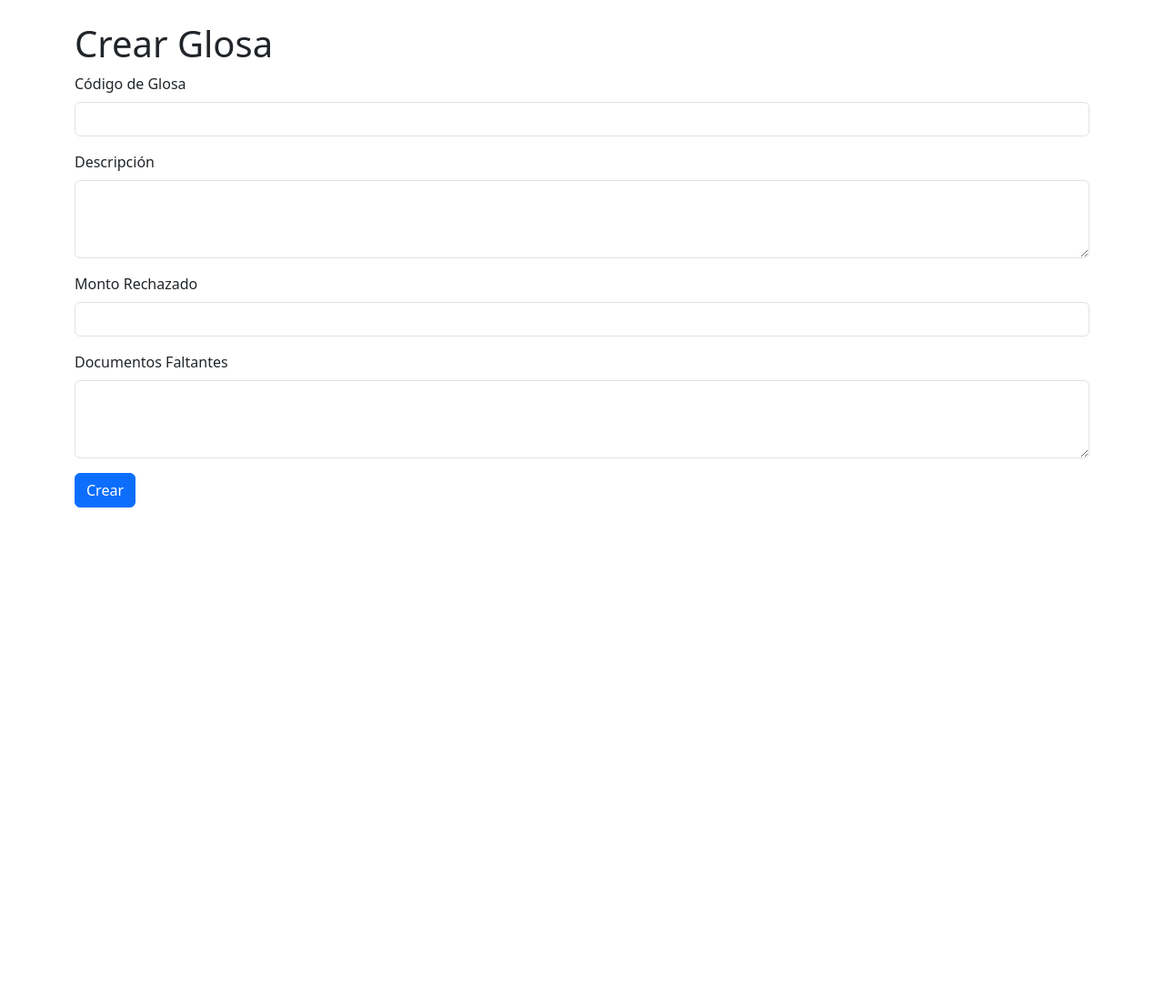
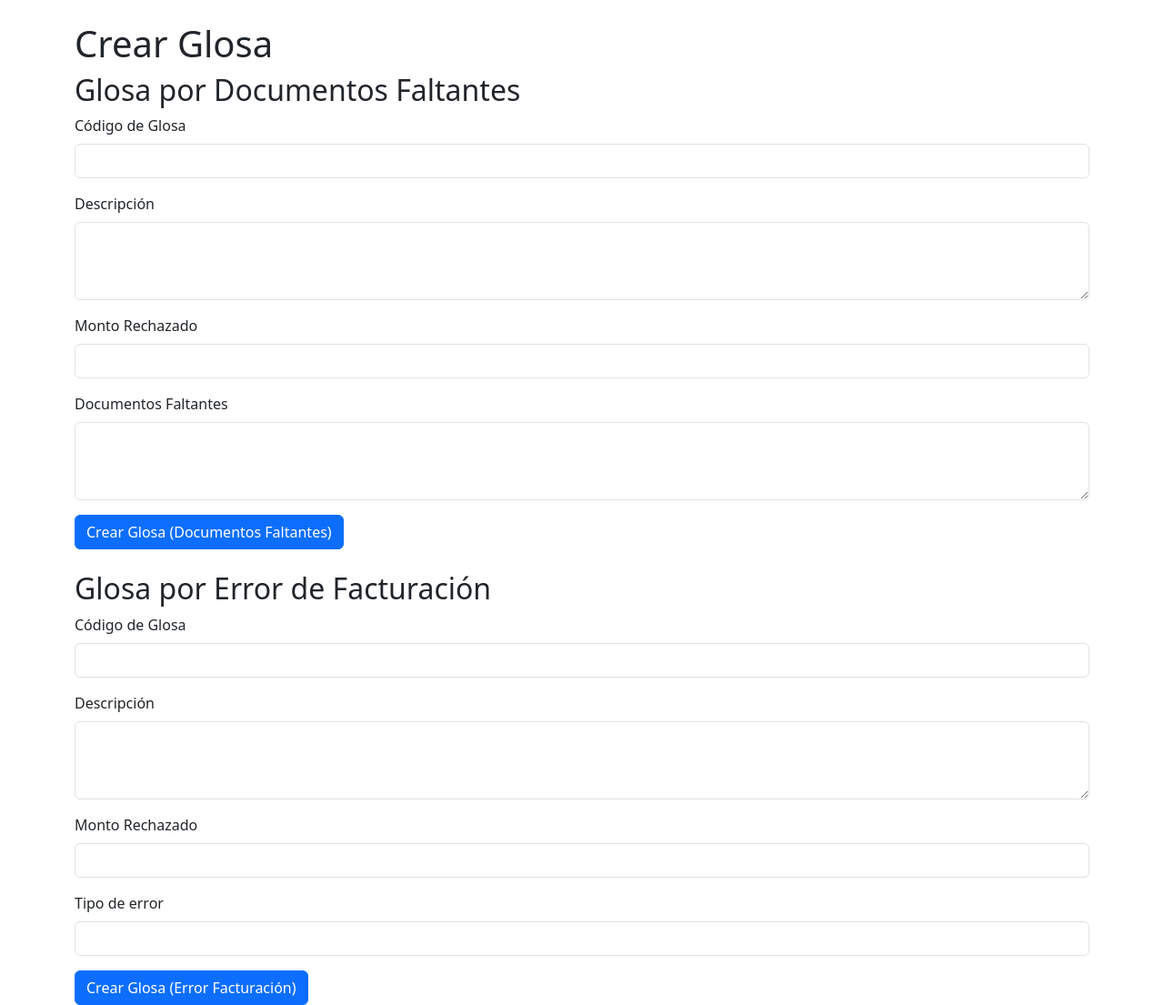
Before and after one commit to Scorhenao/glosasDjango, a Django app: template glosasD/templates/glosas/create_glosa.html in a window 1280 px wide. Shown: the whole page at 91% size. Before the commit the page ends 558 px from the top, so only its background shows below. Run offline with Django 5.2, Linux system fonts and the light colour scheme; the template is opened without the code that fills it, so the values that code supplies are empty.

Commit message:
feat: add create an show glosas with diferents child classes

```diff
--- a/glosasD/glosasD/urls.py
+++ b/glosasD/glosasD/urls.py
@@ -21,9 +21,9 @@ from glosasAPIDJ import views
 urlpatterns = [
     path('admin/', admin.site.urls),
     # Glosas for less documentation
-    path('api/glosas/less_doc/', views.get_all_glosas_less_doc, name='GetAllGlosas'),
+    path('api/glosas/', views.get_all_glosas, name='GetAllGlosas'),
     path('api/glosas/less_doc/<int:glosa_id>/', views.get_one_glosa_less_doc, name='GetOneGlosa'),
-    path('api/glosas/less_doc/create/', views.create_glosa_less_doc, name='CreateGlosa'),
+    path('api/glosas/create/', views.create_glosa, name='CreateGlosa'),
     path('api/glosas/less_doc/update/<int:glosa_id>/', views.update_glosa_less_doc, name='UpdateGlosa'),
     path('api/glosas/less_doc/delete/<int:glosa_id>/', views.delete_glosa_less_doc, name='DeleteGlosa'),
 ]
--- a/glosasD/templates/glosas/create_glosa.html
+++ b/glosasD/templates/glosas/create_glosa.html
@@ -9,25 +9,53 @@
 <body>
     <div class="container mt-4">
         <h1>Crear Glosa</h1>
+
+        <!-- Formulario para "Glosa por Documentos Faltantes" -->
+        <h2>Glosa por Documentos Faltantes</h2>
         <form method="POST" action="{% url 'CreateGlosa' %}">
             {% csrf_token %}
+            <input type="hidden" name="form_type" value="less_documentation">
             <div class="mb-3">
-                <label for="code_glosa" class="form-label">Código de Glosa</label>
-                <input type="text" class="form-control" id="code_glosa" name="_code_glosa" required>
+                <label for="_code_glosa" class="form-label">Código de Glosa</label>
+                <input type="text" class="form-control" id="_code_glosa" name="_code_glosa" required>
             </div>
             <div class="mb-3">
-                <label for="description" class="form-label">Descripción</label>
-                <textarea class="form-control" id="description" name="_description" rows="3" required></textarea>
+                <label for="_description" class="form-label">Descripción</label>
+                <textarea class="form-control" id="_description" name="_description" rows="3" required></textarea>
             </div>
             <div class="mb-3">
-                <label for="rejected_amount" class="form-label">Monto Rechazado</label>
-                <input type="number" step="0.01" class="form-control" id="rejected_amount" name="_rejected_amount" required>
+                <label for="_rejected_amount" class="form-label">Monto Rechazado</label>
+                <input type="number" step="0.01" class="form-control" id="_rejected_amount" name="_rejected_amount" required>
             </div>
             <div class="mb-3">
-                <label for="missed_documents" class="form-label">Documentos Faltantes</label>
-                <textarea class="form-control" id="missed_documents" name="_missed_documents" rows="3"></textarea>
+                <label for="_missed_documents" class="form-label">Documentos Faltantes</label>
+                <textarea class="form-control" id="_missed_documents" name="_missed_documents" rows="3"></textarea>
             </div>
-            <button type="submit" class="btn btn-primary">Crear</button>
+            <button type="submit" class="btn btn-primary">Crear Glosa (Documentos Faltantes)</button>
+        </form>
+        <br>
+        <!-- Formulario para "Glosa por Error de Facturación" -->
+        <h2>Glosa por Error de Facturación</h2>
+        <form method="POST" action="{% url 'CreateGlosa' %}">
+            {% csrf_token %}
+            <input type="hidden" name="form_type" value="error_factoring">
+            <div class="mb-3">
+                <label for="_code_glosa_error" class="form-label">Código de Glosa</label>
+                <input type="text" class="form-control" id="_code_glosa_error" name="_code_glosa" required>
+            </div>
+            <div class="mb-3">
+                <label for="_description_error" class="form-label">Descripción</label>
+                <textarea class="form-control" id="_description_error" name="_description" rows="3" required></textarea>
+            </div>
+            <div class="mb-3">
+                <label for="_rejected_amount_error" class="form-label">Monto Rechazado</label>
+                <input type="number" step="0.01" class="form-control" id="_rejected_amount_error" name="_rejected_amount" required>
+            </div>
+            <div class="mb-3">
+                <label for="_type_error" class="form-label">Tipo de error</label>
+                <input type="text" class="form-control" id="_type_error" name="_type_error" required>
+            </div>
+            <button type="submit" class="btn btn-primary">Crear Glosa (Error Facturación)</button>
         </form>
     </div>
     <script src="https://cdn.jsdelivr.net/npm/bootstrap@5.3.0-alpha1/dist/js/bootstrap.bundle.min.js"></script>
```
Also changed, not shown: glosasD/glosasAPIDJ/forms.py (+6 -1 lines), glosasD/glosasAPIDJ/views.py (+108 -28 lines), glosasD/templates/glosas/glosas.html (+25 -1 lines).
